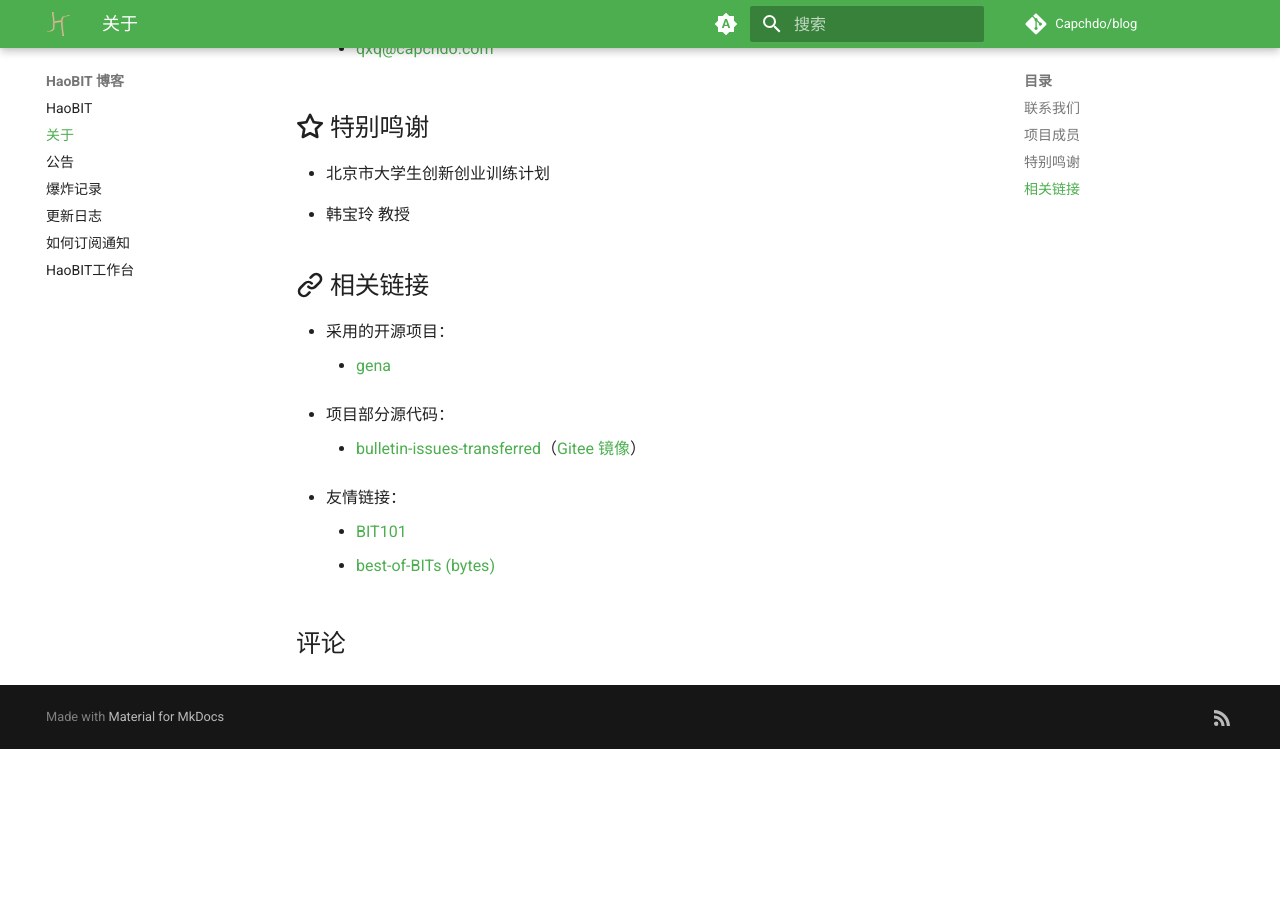
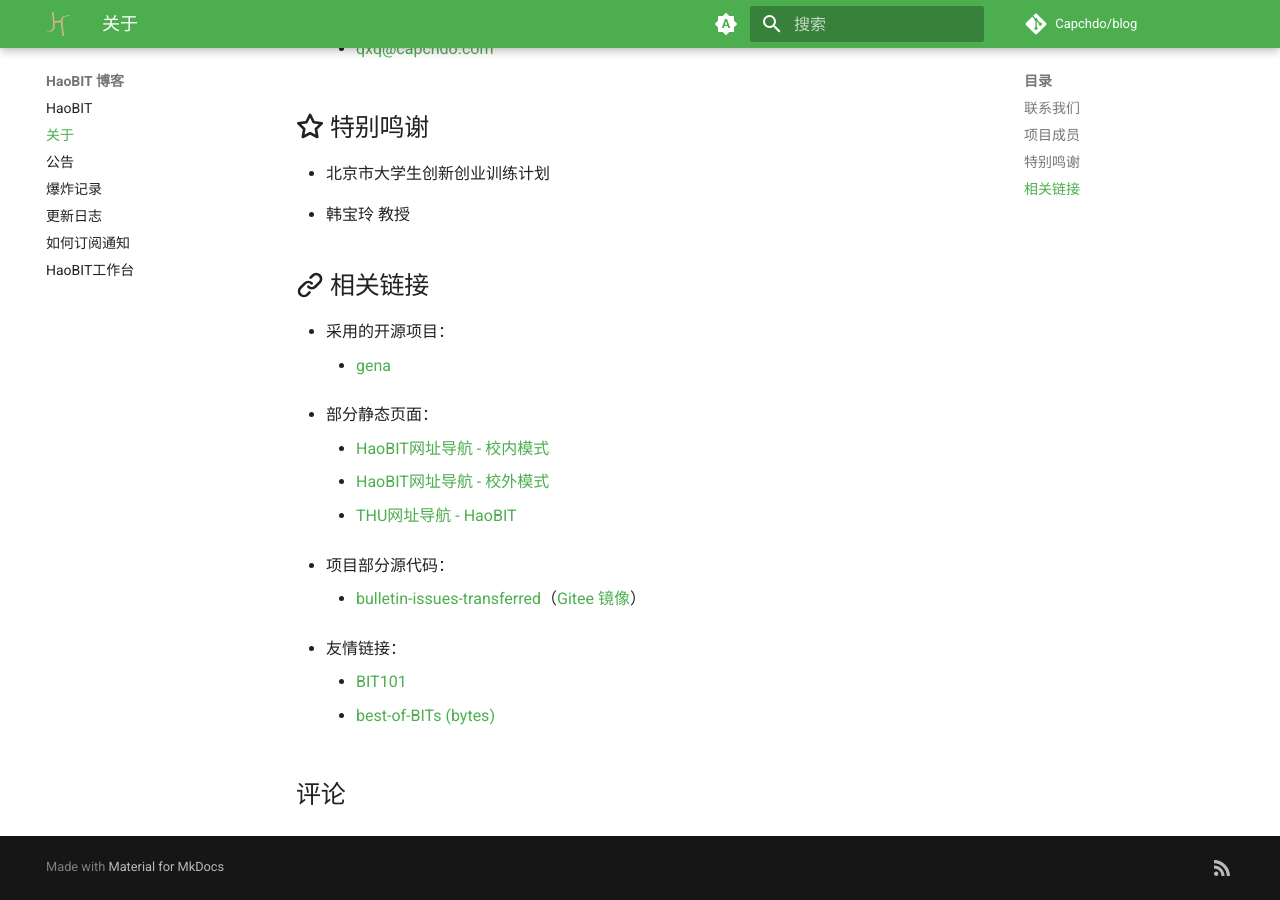
Before and after one commit to Capchdo/blog, an MkDocs documentation site: the page built from docs/about.md, in a window 1280 px wide and 900 px high, scrolled down 1074 px. Built offline with MkDocs 1.6.1 and Material for MkDocs 9.7.7, drawn with Linux system fonts in a browser that asks for light colours; comment, search, counter and statistics services are not loaded; before the commit the page ends 1823 px from its top, so only the background shows below that.

Commit message:
Update about.md
增加静态页面介绍

```diff
--- a/docs/about.md
+++ b/docs/about.md
@@ -41,6 +41,11 @@
 - 采用的开源项目：
   - [gena](https://gitee.com/czleader/web)
 
+- 部分静态页面：
+  - [HaoBIT网址导航 - 校内模式](https://haobit.top/website.html)
+  - [HaoBIT网址导航 - 校外模式](https://haobit.top/website_outside.html)
+  - [THU网址导航 - HaoBIT](https://thu.haobit.top/)
+
 - 项目部分源代码：
   - [bulletin-issues-transferred](https://github.com/YDX-2147483647/bulletin-issues-transferred)（[Gitee 镜像](https://gitee.com/YDX-2147483647/bulletin-issues-transferred)）
 
```
